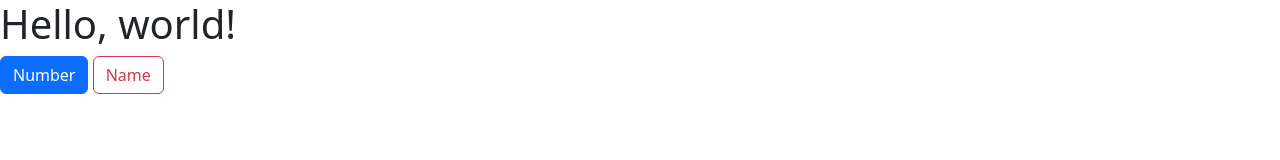
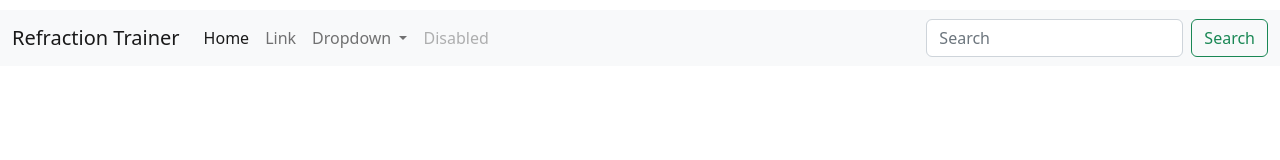
Before and after one commit to julesep3/RefractionTrainer, a plain HTML site: page public/index.html in a window 1280 px wide. Drawn offline with nearby package versions, Linux system fonts and the light colour scheme.

Commit message:
add navbar to page

```diff
--- /dev/null
+++ b/public/css/style.css
@@ -0,0 +1,4 @@
+/* Page Banner */
+.page-banner {
+	height: 10px;
+}
--- a/public/index.html
+++ b/public/index.html
@@ -4,19 +4,65 @@
 <head>
   <meta charset="utf-8">
   <meta name="viewport" content="width=device-width, initial-scale=1">
-  <title>Bootstrap demo</title>
+  <title>Refraction Trainer</title>
   <link href="https://cdn.jsdelivr.net/npm/bootstrap@5.2.0-beta1/dist/css/bootstrap.min.css" rel="stylesheet"
     integrity="sha384-0evHe/X+R7YkIZDRvuzKMRqM+OrBnVFBL6DOitfPri4tjfHxaWutUpFmBp4vmVor" crossorigin="anonymous">
+  <!-- Link to CSS stylesheet -->
+  <link href="css/style.css" rel="stylesheet">
 </head>
 
 <body>
-  <h1>Hello, world!</h1>
-  <button id="button-number" type="button" class="btn btn-primary">Number</button>
-  <button id="button-name" type="button" class="btn btn-outline-danger">Name</button>
+  <div class="page-banner"></div>
+  <!-- Navigation Bar -->
+  <nav class="navbar navbar-expand-lg bg-light">
+    <div class="container-fluid">
+      <a class="navbar-brand" href="#">Refraction Trainer</a>
+      <!-- Below (button) for hamburger menu feature (when screen is narrow) -->
+      <button class="navbar-toggler" type="button" data-bs-toggle="collapse" data-bs-target="#navbarSupportedContent"
+        aria-controls="navbarSupportedContent" aria-expanded="false" aria-label="Toggle navigation">
+        <span class="navbar-toggler-icon"></span>
+      </button>
+      <div class="collapse navbar-collapse" id="navbarSupportedContent">
+        <ul class="navbar-nav me-auto mb-2 mb-lg-0">
+          <li class="nav-item">
+            <a class="nav-link active" aria-current="page" href="#">Home</a>
+          </li>
+          <li class="nav-item">
+            <a class="nav-link" href="#">Link</a>
+          </li>
+          <li class="nav-item dropdown">
+            <a class="nav-link dropdown-toggle" href="#" id="navbarDropdown" role="button" data-bs-toggle="dropdown"
+              aria-expanded="false">
+              Dropdown
+            </a>
+            <ul class="dropdown-menu" aria-labelledby="navbarDropdown">
+              <li><a class="dropdown-item" href="#">Action</a></li>
+              <li><a class="dropdown-item" href="#">Another action</a></li>
+              <li>
+                <hr class="dropdown-divider">
+              </li>
+              <li><a class="dropdown-item" href="#">Something else here</a></li>
+            </ul>
+          </li>
+          <li class="nav-item">
+            <a class="nav-link disabled">Disabled</a>
+          </li>
+        </ul>
+        <form class="d-flex" role="search">
+          <input class="form-control me-2" type="search" placeholder="Search" aria-label="Search">
+          <button class="btn btn-outline-success" type="submit">Search</button>
+        </form>
+      </div>
+    </div>
+  </nav>
+
+  <!-- Body of Web Page -->
   <p id="root"></p>
 
+  <!-- JavaScript Module Reference for Web Page -->
   <script type="module" src="app.js"></script>
 
+  <!-- Bootstrap Bundle -->
   <script src="https://cdn.jsdelivr.net/npm/bootstrap@5.2.0-beta1/dist/js/bootstrap.bundle.min.js"
     integrity="sha384-pprn3073KE6tl6bjs2QrFaJGz5/SUsLqktiwsUTF55Jfv3qYSDhgCecCxMW52nD2"
     crossorigin="anonymous"></script>
```
